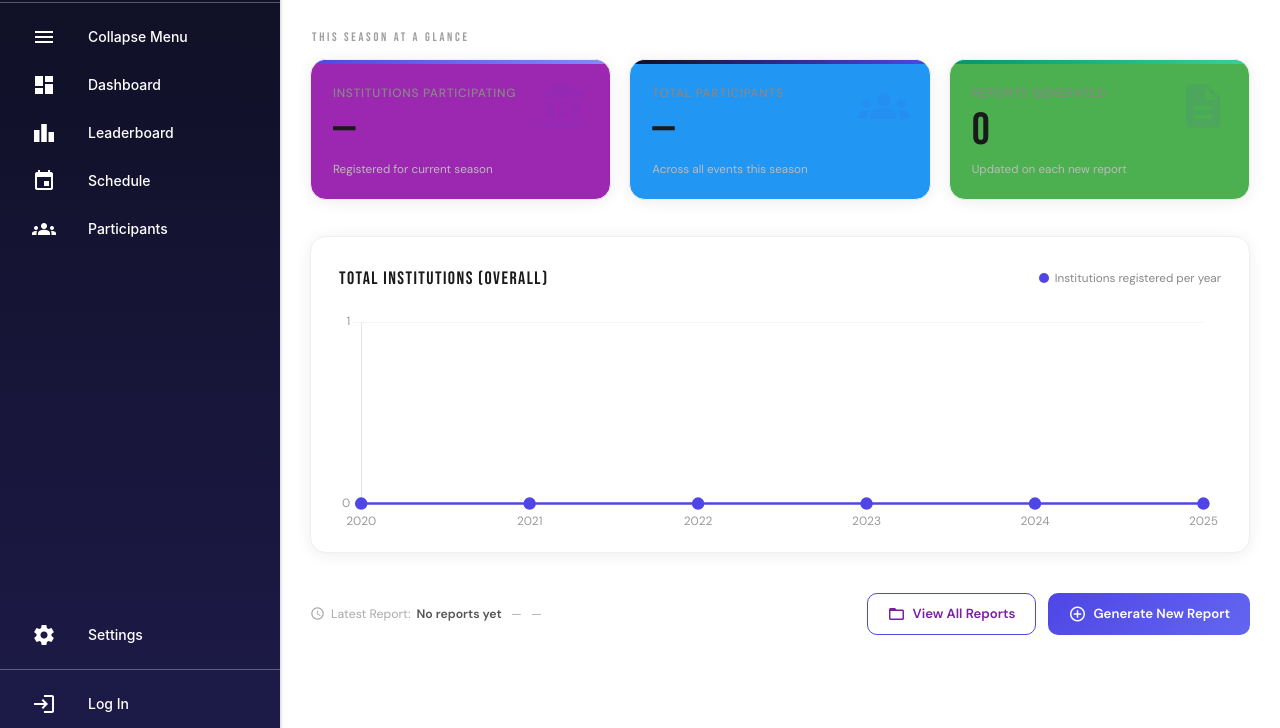
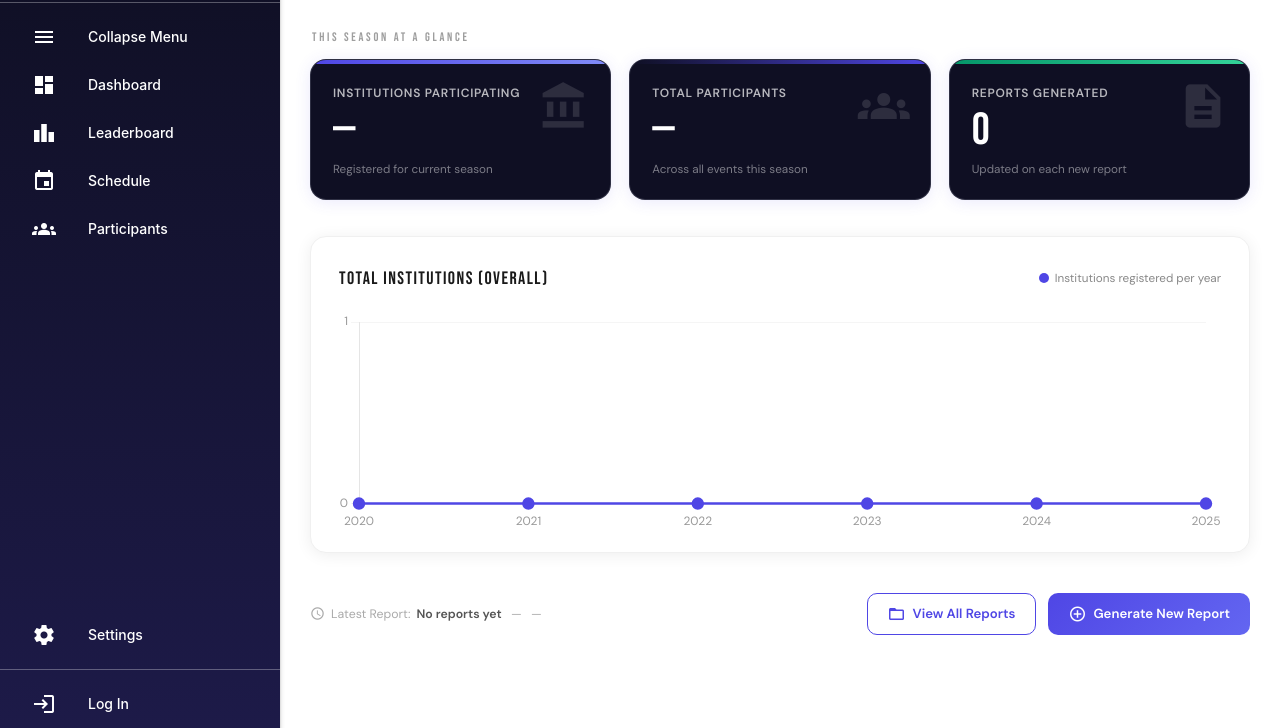
Before and after one commit to CarifinResultsSystem/INFO3604Project, a Flask app: template App/templates/hr/hr_dashboard.html in a window 1280 px wide. Shown: the part 72-800 px from the top of the page. Run offline with Flask 3, Linux system fonts and the light colour scheme; the template is opened without the code that fills it, so the values that code supplies are empty.

Commit message:
Updated HR styling

```diff
--- a/App/static/hr/hr.css
+++ b/App/static/hr/hr.css
@@ -52,11 +51,11 @@
 }
 
 .stat-card {
-  background: #fff;
+  background: #0f0f23 !important;
   border-radius: 16px;
   padding: 24px 22px 20px;
-  box-shadow: 0 2px 16px rgba(0,0,0,0.07);
-  border: 1px solid #f0f0f0;
+  box-shadow: 0 2px 16px rgba(79, 70, 229, 0.12) !important;
+  border: 1px solid rgba(224, 231, 255, 0.15) !important;
   display: flex;
   flex-direction: column;
   gap: 6px;
@@ -73,44 +72,44 @@
   border-radius: 16px 16px 0 0;
 }
 
-.stat-card.purple::before { background: linear-gradient(90deg, #7b1fa2, #ab47bc); }
-.stat-card.blue::before   { background: linear-gradient(90deg, #1565c0, #42a5f5); }
-.stat-card.green::before  { background: linear-gradient(90deg, #2e7d32, #66bb6a); }
+.stat-card.purple::before { background: linear-gradient(90deg, #a78bfa, #7c3aed); }
+.stat-card.blue::before   { background: linear-gradient(90deg, #22d3ee, #2563eb); }
+.stat-card.green::before  { background: linear-gradient(90deg, #34d399, #10b981); }
 
 .stat-card:hover {
-  box-shadow: 0 6px 28px rgba(0,0,0,0.11);
+  box-shadow: 0 10px 36px rgba(15, 15, 35, 0.3);
   transform: translateY(-2px);
 }
 
-.stat-label {
+.stat-card .stat-label {
   font-size: 0.8rem;
-  font-weight: 500;
-  color: #888;
+  font-weight: 700;
+  color: rgba(255, 255, 255, 0.7) !important;
   text-transform: uppercase;
   letter-spacing: 0.06em;
 }
 
-.stat-value {
+.stat-card .stat-value {
   font-family: 'Bebas Neue', sans-serif;
   font-size: 3rem;
   line-height: 1;
-  color: #1a1a1a;
+  color: #ffffff !important;
   letter-spacing: 0.04em;
 }
 
-.stat-meta {
+.stat-card .stat-meta {
   font-size: 0.78rem;
-  color: #bbb;
+  color: rgba(255, 255, 255, 0.45) !important;
   margin-top: 2px;
 }
 
-.stat-icon {
+.stat-card .stat-icon {
   position: absolute;
   right: 20px;
   top: 20px;
-  opacity: 0.08;
+  opacity: 0.12 !important;
   font-size: 52px;
-  color: #7b1fa2;
+  color: #ffffff !important;
 }
 
 .chart-section {
@@ -215,34 +214,32 @@
 
 .btn-outline {
   background: transparent;
-  border: 1.5px solid #7b1fa2;
-  color: #7b1fa2 !important;
+  border: 1.5px solid #4f46e5;
+  color: #4f46e5 !important;
 }
 
 .btn-outline:hover {
-  background: #f3e5f5;
-  box-shadow: 0 2px 10px rgba(123,31,162,0.15);
+  background: #eef2ff;
+  box-shadow: 0 2px 10px rgba(79,70,229,0.15);
   filter: none;
 }
 
-.btn-purple { background: linear-gradient(135deg, #7b1fa2, #9c27b0); }
-.btn-dark   { background: linear-gradient(135deg, #263238, #455a64); }
+.btn-purple { background: linear-gradient(135deg, #4f46e5, #6366f1); }
+.btn-dark   { background: linear-gradient(135deg, #1e1b4b, #312e81); }
 
 .modal-overlay {
   display: none;
   position: fixed;
   inset: 0;
-  background: rgba(0,0,0,0.55);
+  background: rgba(15, 15, 35, 0.7);
   z-index: 2000;
   align-items: center;
   justify-content: center;
-  backdrop-filter: blur(3px);
+  backdrop-filter: blur(4px);
   padding: 20px;
 }
 
-.modal-overlay.open {
-  display: flex;
-}
+.modal-overlay.open { display: flex; }
 
 .modal-box {
   background: white;
```
Also changed, not shown: other parts of App/static/hr/hr.css (+20 -26 lines).
